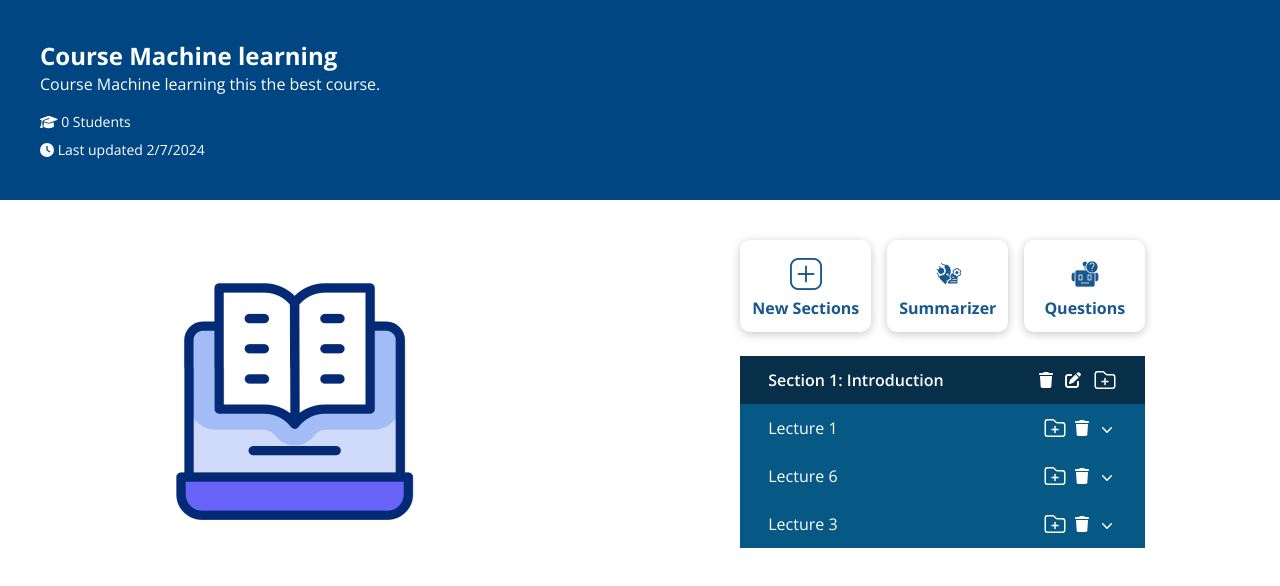
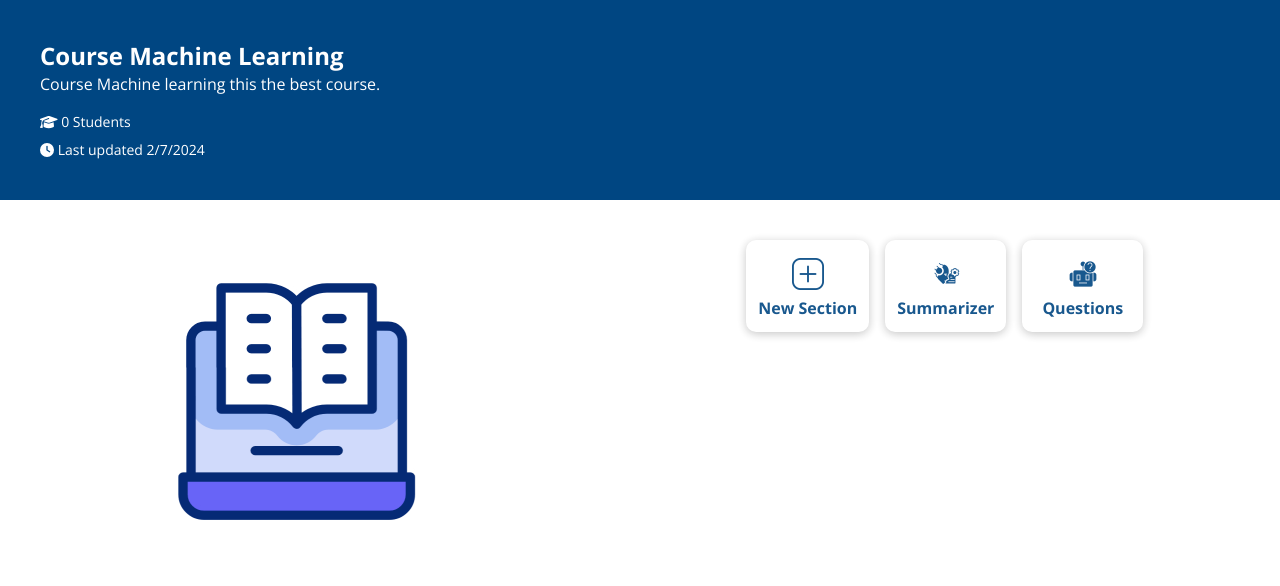
Before and after one commit to FrontEndDevo/NeuraLearnAcademy, a React (Vite) app: page /CoursesContentPage in a window 1280 px wide. Shown: the top 586 px of the page. Built offline with nearby package versions, Linux system fonts and the light colour scheme.

Commit message:
edit coursesContent.

```diff
--- a/src/components/Instructor/CoureseContent/CoursesContent.jsx
+++ b/src/components/Instructor/CoureseContent/CoursesContent.jsx
@@ -10,57 +10,38 @@ import ebook from "../../../assets/images/Instructor/ebook.gif";
 import plus from "../../../assets/images/Instructor/plus.png";
 import summarizerImage from "../../../assets/images/homepage/ai-creative.png";
 import robbotAssist from "../../../assets/images/Instructor/robootAssist.png";
+import failure from "../../../assets/images/Instructor/Failure.png";
+import CreateNewSection from "../CreateSections/CreateNewSection";
 import { useDispatch } from "react-redux";
+import DeleteSection from "../CreateSections/DeleteSection";
 import { openModal } from "../../../redux/slices/Instructor/OpenClose";
 
-const SectionHeader = ({ sectionTitle, onDelete, onTitleChange }) => {
-  const [isEditing, setIsEditing] = useState(false);
+const SectionHeader = ({ sectionTitle, onDelete }) => {
   const dispatch = useDispatch();
 
   const handleEdit = () => {
+    // Assuming setIsEditing is defined somewhere, but it seems to be missing in the given code
     setIsEditing(true);
   };
 
-  const handleSave = (e) => {
-    if (e.key === "Enter") {
-      onTitleChange(e.target.value);
-      setIsEditing(false);
-    }
+  const handleOpenCreateCourse = () => {
+    dispatch(openModal("sectioninfo"));
   };
 
-  const handleOpenCreateCourse = () => {
+  const handleOpenWriteSectionDetails = () => {
     dispatch(openModal("createNewSection"));
   };
 
-
   return (
-    <div
-
-      className="bg-sky-950 px-4 py-3 md:px-7 md:py-3 flex justify-between "
-    >
-      {isEditing ? (
-        <input
-          type="text"
-          value={sectionTitle}
-          onChange={(e) => onTitleChange(e.target.value)}
-          onKeyDown={handleSave}
-          className="bg-sky-800 px-5 py-0.5 text-white font-semibold focus:outline-none"
-          placeholder="Type the name of section"
-        />
-      ) : (
-        <span
-          className="text-white font-semibold cursor-pointer"
-          onClick={handleEdit}
-        >
+    <div className="bg-sky-950 px-4 py-3 md:px-7 md:py-3 flex justify-between">
+      <span className="text-white font-semibold cursor-pointer" onClick={handleEdit}>
         {sectionTitle}
       </span>
-      )}
-
       <div className="flex space-x-3 text-white">
         <button>
           <FontAwesomeIcon onClick={onDelete} icon={faTrash} />
         </button>
-        <button onClick={handleEdit}>
+        <button onClick={handleOpenWriteSectionDetails}>
           <FontAwesomeIcon icon={faPenToSquare} />
         </button>
         <button onClick={handleOpenCreateCourse}>
@@ -83,85 +64,13 @@ const SectionHeader = ({ sectionTitle, onDelete, onTitleChange }) => {
     </div>
   );
 };
-
 const SectionContent = () => {
-  const dispatch = useDispatch();
-  const handleOpenCreateCourse = () => {
-    dispatch(openModal("createNewSection"));
-  };
-
-  const [expandedLectures, setExpandedLectures] = useState({});
-  const [lectures, setLectures] = useState([
-    { title: "Lecture 1" },
-    { title: "Lecture 6" },
-    { title: "Lecture 3" },
-  ]);
-
-  const toggleDropdown = (index) => {
-    setExpandedLectures((prev) => ({
-      ...prev,
-      [index]: !prev[index],
-    }));
-  };
-
-  const deleteLecture = (index) => {
-    setLectures((prev) => prev.filter((_, i) => i !== index));
-  };
+  const [lectures, setLectures] = useState([{ title: "lecture1" }]);
 
   return (
-    <div className="bg-zinc-100 flex flex-col justify-center items-center w-full">
-      {lectures.map((lecture, index) => (
-        <div key={index} className="w-full">
-          <div
-            className="bg-sky-800 text-white px-4 py-3 md:px-7 md:py-3 w-full flex justify-between items-center cursor-pointer"
-          >
-            <span>{lecture.title}</span>
-
-
-            <div className=" flex space-x-2">
-
-              <button onClick={handleOpenCreateCourse}>
-                <svg
-                  xmlns="http://www.w3.org/2000/svg"
-                  fill="none"
-                  viewBox="0 0 24 24"
-                  strokeWidth={1.5}
-                  stroke="currentColor"
-                  className="w-6 h-6"
-                >
-                  <path
-                    strokeLinecap="round"
-                    strokeLinejoin="round"
-                    d="M12 10.5v6m3-3H9m4.06-7.19-2.12-2.12a1.5 1.5 0 0 0-1.061-.44H4.5A2.25 2.25 0 0 0 2.25 6v12a2.25 2.25 0 0 0 2.25 2.25h15A2.25 2.25 0 0 0 21.75 18V9a2.25 2.25 0 0 0-2.25-2.25h-5.379a1.5 1.5 0 0 1-1.06-.44Z"
-                  />
-                </svg>
-              </button>
-              <FontAwesomeIcon className="mt-1"
-                onClick={() => deleteLecture(index)}
-                icon={faTrash}
-              />
-              <span
-                onClick={() => toggleDropdown(index)}
-                className={`transition-transform duration-300 mt-1 ${expandedLectures[index] ? "rotate-180" : "rotate-0"
-                  }`}
-              >
-                <svg
-                  xmlns="http://www.w3.org/2000/svg"
-                  viewBox="0 0 20 20"
-                  fill="currentColor"
-                  className="w-5 h-5"
-                >
-                  <path
-                    fillRule="evenodd"
-                    d="M5.23 7.21a.75.75 0 011.06.02L10 11.168l3.71-3.938a.75.75 0 111.08 1.04l-4.25 4.5a.75.75 0 01-1.08 0l-4.25-4.5a.75.75 0 01.02-1.06z"
-                    clipRule="evenodd"
-                  />
-                </svg>
-              </span>
-            </div>
-          </div>
-          {expandedLectures[index] && (
-            <div className="relative bg-white shadow-lg p-4 mt-2 ">
+    <div className="w-full">
+      {lectures.map((ele) => (
+        <div className="relative bg-white shadow-lg p-4 mt-2" key={ele.title}>
           <ul className="space-y-1">
             <li className="relative">
               <div className="relative focus-within:border-l-4 focus-within:border-l-sky-800">
@@ -211,11 +120,20 @@ const SectionContent = () => {
             </li>
             <li className="relative">
               <div className="relative focus-within:border-l-4 focus-within:border-l-sky-800">
-                    <svg xmlns="http://www.w3.org/2000/svg" fill="none" viewBox="0 0 24 24" strokeWidth={1.5} stroke="currentColor" className="absolute left-3 top-1/2 transform -translate-y-1/2 h-6 w-6 text-black"
+                <svg
+                  xmlns="http://www.w3.org/2000/svg"
+                  fill="none"
+                  viewBox="0 0 24 24"
+                  strokeWidth={1.5}
+                  stroke="currentColor"
+                  className="absolute left-3 top-1/2 transform -translate-y-1/2 h-6 w-6 text-black"
                 >
-                      <path strokeLinecap="round" strokeLinejoin="round" d="m2.25 15.75 5.159-5.159a2.25 2.25 0 0 1 3.182 0l5.159 5.159m-1.5-1.5 1.409-1.409a2.25 2.25 0 0 1 3.182 0l2.909 2.909m-18 3.75h16.5a1.5 1.5 0 0 0 1.5-1.5V6a1.5 1.5 0 0 0-1.5-1.5H3.75A1.5 1.5 0 0 0 2.25 6v12a1.5 1.5 0 0 0 1.5 1.5Zm10.5-11.25h.008v.008h-.008V8.25Zm.375 0a.375.375 0 1 1-.75 0 .375.375 0 0 1 .75 0Z" />
+                  <path
+                    strokeLinecap="round"
+                    strokeLinejoin="round"
+                    d="m2.25 15.75 5.159-5.159a2.25 2.25 0 0 1 3.182 0l5.159 5.159m-1.5-1.5 1.409-1.409a2.25 2.25 0 0 1 3.182 0l2.909 2.909m-18 3.75h16.5a1.5 1.5 0 0 0 1.5-1.5V6a1.5 1.5 0 0 0-1.5-1.5H3.75A1.5 1.5 0 0 0 2.25 6v12a1.5 1.5 0 0 0 1.5 1.5Zm10.5-11.25h.008v.008h-.008V8.25Zm.375 0a.375.375 0 1 1-.75 0 .375.375 0 0 1 .75 0Z"
+                  />
                 </svg>
-
                 <input
                   type="text"
                   placeholder="Photo Name"
@@ -225,11 +143,20 @@ const SectionContent = () => {
             </li>
             <li className="relative">
               <div className="relative focus-within:border-l-4 focus-within:border-l-sky-800">
-                    <svg xmlns="http://www.w3.org/2000/svg" fill="none" viewBox="0 0 24 24" strokeWidth={1.5} stroke="currentColor" className="absolute left-3 top-1/2 transform -translate-y-1/2 h-6 w-6 text-black"
+                <svg
+                  xmlns="http://www.w3.org/2000/svg"
+                  fill="none"
+                  viewBox="0 0 24 24"
+                  strokeWidth={1.5}
+                  stroke="currentColor"
+                  className="absolute left-3 top-1/2 transform -translate-y-1/2 h-6 w-6 text-black"
                 >
-                      <path strokeLinecap="round" strokeLinejoin="round" d="M19.5 14.25v-2.625a3.375 3.375 0 0 0-3.375-3.375h-1.5A1.125 1.125 0 0 1 13.5 7.125v-1.5a3.375 3.375 0 0 0-3.375-3.375H8.25m2.25 0H5.625c-.621 0-1.125.504-1.125 1.125v17.25c0 .621.504 1.125 1.125 1.125h12.75c.621 0 1.125-.504 1.125-1.125V11.25a9 9 0 0 0-9-9Z" />
+                  <path
+                    strokeLinecap="round"
+                    strokeLinejoin="round"
+                    d="M19.5 14.25v-2.625a3.375 3.375 0 0 0-3.375-3.375h-1.5A1.125 1.125 0 0 1 13.5 7.125v-1.5a3.375 3.375 0 0 0-3.375-3.375H8.25m2.25 0H5.625c-.621 0-1.125.504-1.125 1.125v17.25c0 .621.504 1.125 1.125 1.125h12.75c.621 0 1.125-.504 1.125-1.125V11.25a9 9 0 0 0-9-9Z"
+                  />
                 </svg>
-
                 <input
                   type="text"
                   placeholder="File Name"
@@ -239,72 +166,59 @@ const SectionContent = () => {
             </li>
           </ul>
         </div>
-          )}
-        </div>
       ))}
     </div>
   );
 };
 
-const NewSection = ({ onDelete, onTitleChange }) => {
-  const [sectionTitle, setSectionTitle] = useState("Section 1: Introduction");
+const NewSection = ({ sectionTitle, onDelete }) => {
+  const [showDeleteModal, setShowDeleteModal] = useState(false); // State to manage the display of the delete modal
+
+  const handleDelete = () => {
+    setShowDeleteModal(true); // Show the delete modal when delete button is clicked
+  };
+
+  const handleConfirmDelete = () => {
+    onDelete(); // Call the onDelete function passed from CoursesContent
+    setShowDeleteModal(false); // Hide the delete modal after deletion
+  };
 
   return (
     <div className="my-2">
-      <SectionHeader
-        sectionTitle={sectionTitle}
-        onDelete={onDelete}
-        onTitleChange={setSectionTitle}
-      />
+      <SectionHeader sectionTitle={sectionTitle} onDelete={handleDelete} />
       <SectionContent />
+      {showDeleteModal && (
+        <DeleteSection onDelete={handleConfirmDelete} /> // Pass onDelete to DeleteSection
+      )}
     </div>
   );
 };
 
 const CoursesContent = () => {
-  const [newSections, setNewSections] = useState([
-    <NewSection
-      key={0}
-      // onDelete={() => handleDeleteSection(0)}
-      onTitleChange={(title) => handleTitleChange(0, title)}
-    />,
-  ]);
+  const [newSections, setNewSections] = useState([]);
+  const [showModal, setShowModal] = useState(false);
 
   const handleNewSectionClick = () => {
-    setNewSections([
-      ...newSections,
-      <NewSection
-        key={newSections.length}
-        onDelete={() => handleDeleteSection(newSections.length)}
-        onTitleChange={(title) => handleTitleChange(newSections.length, title)}
-      />,
-    ]);
+    setShowModal(true);
+  };
+
+  const handleCloseModal = () => {
+    setShowModal(false);
+  };
+
+  const handleSaveSection = (sectionTitle) => {
+    setNewSections([...newSections, { title: sectionTitle }]);
+    setShowModal(false);
   };
 
   const handleDeleteSection = (index) => {
     setNewSections(newSections.filter((_, i) => i !== index));
   };
 
-  const handleTitleChange = (index, newTitle) => {
-    setNewSections(
-      newSections.map((section, i) =>
-        i === index
-          ? (
-            <NewSection
-              key={i}
-              onDelete={() => handleDeleteSection(i)}
-              onTitleChange={(title) => handleTitleChange(i, title)}
-            />
-          )
-          : section
-      )
-    );
-  };
-
   return (
     <>
       <header className="p-10 bg-[#004682] text-white">
-        <h1 className="text-2xl font-bold">Course Machine learning</h1>
+        <h1 className="text-2xl font-bold">Course Machine Learning</h1>
         <p>Course Machine learning this the best course.</p>
         <p className="text-sm mt-4 mb-2">
           <span>
@@ -337,7 +251,7 @@ const CoursesContent = () => {
                   alt="plus image"
                   loading="lazy"
                 />
-                <span className="">New Sections</span>
+                <span>New Section</span>
               </button>
             </div>
             <div className="w-full md:w-auto">
@@ -348,10 +262,10 @@ const CoursesContent = () => {
                 <img
                   src={summarizerImage}
                   className="w-8 py-1.5"
-                  alt="plus image"
+                  alt="summarizer image"
                   loading="lazy"
                 />
-                <span className="">Summarizer</span>
+                <span>Summarizer</span>
               </button>
             </div>
             <div className="w-full md:w-auto">
@@ -362,16 +276,26 @@ const CoursesContent = () => {
                 <img
                   src={robbotAssist}
                   className="w-8 py-1.5"
-                  alt="plus image"
+                  alt="robbot assist image"
                   loading="lazy"
                 />
-                <span className="">Questions</span>
+                <span>Questions</span>
               </button>
             </div>
           </div>
           <div className="flex flex-col w-full mt-4 px-4 md:px-0">
+            {showModal && (
+              <CreateNewSection
+                onSave={handleSaveSection}
+                onClose={handleCloseModal}
+              />
+            )}
             {newSections.map((section, index) => (
-              <div key={index}>{section}</div>
+              <NewSection
+                key={index}
+                sectionTitle={section.title}
+                onDelete={() => handleDeleteSection(index)}
+              />
             ))}
           </div>
         </div>
```
Lines whose indentation alone changed are shown as unchanged.
